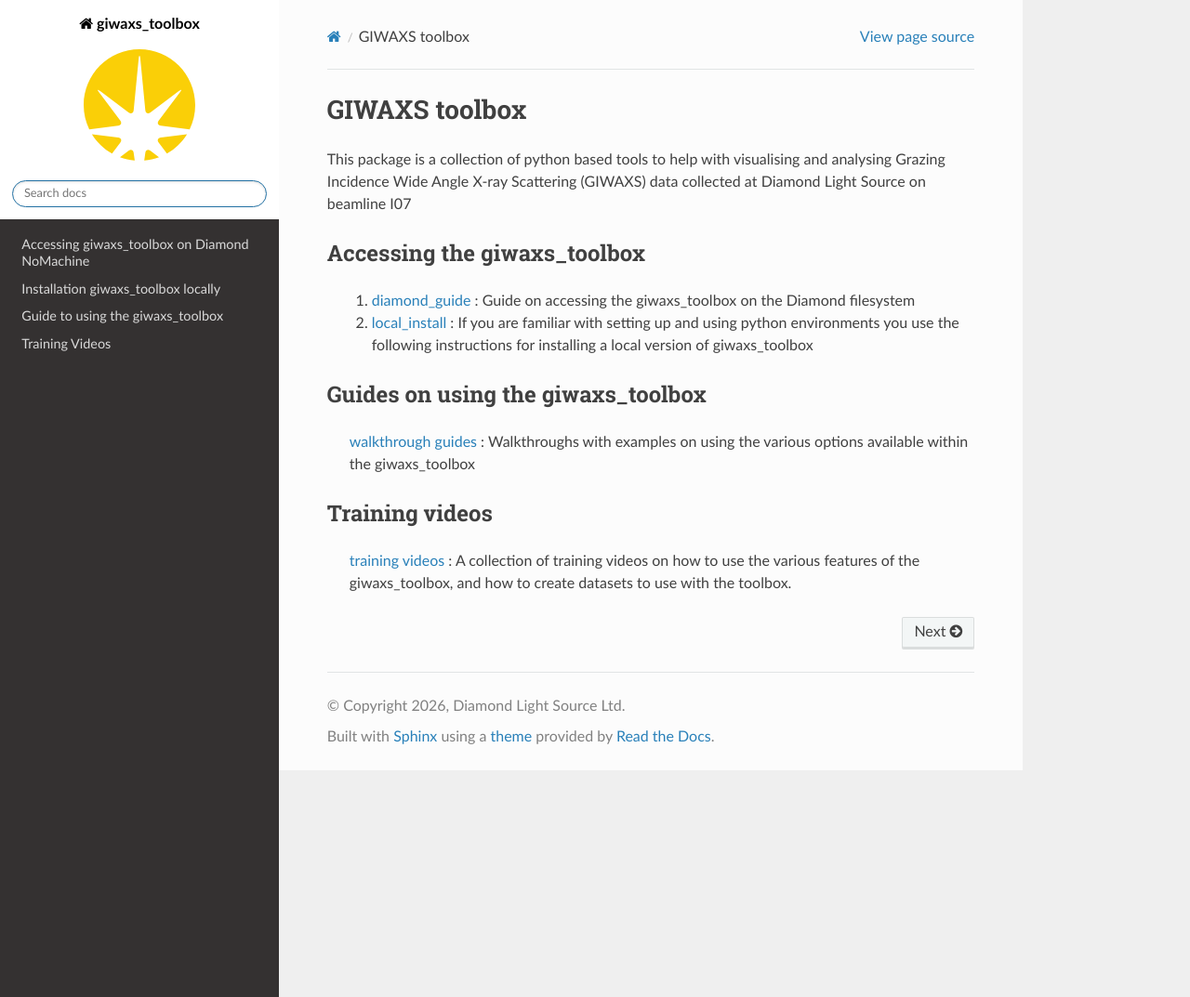
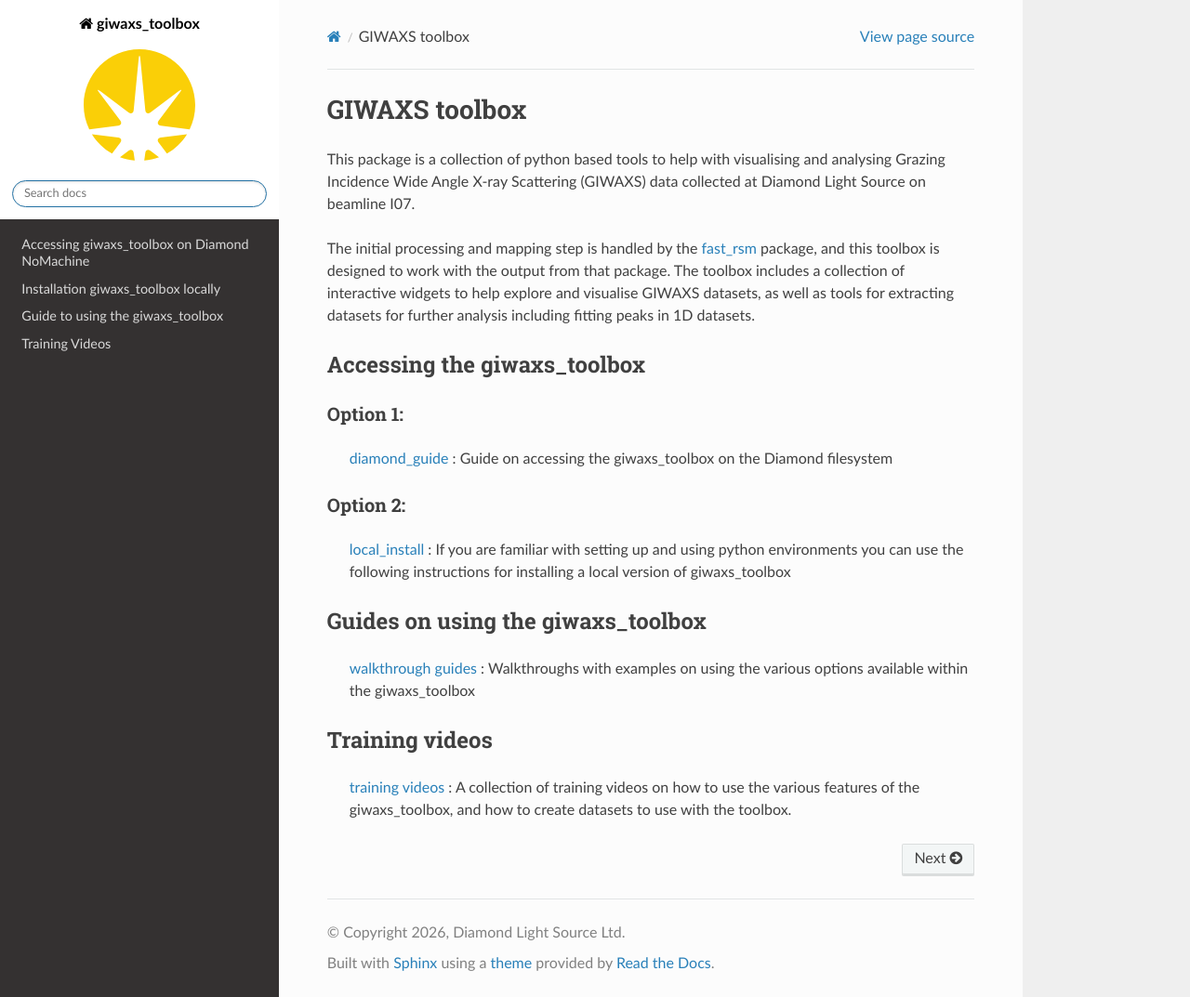
Before and after one commit to DiamondLightSource/giwaxs_toolbox, a Sphinx documentation site: the page built from docs/source/index.rst, in a window 1280 px wide and 1073 px high. Shown: the whole window at 93% size. Built offline with Sphinx 7.4.7 and the Read the Docs theme 3.1.0, drawn with Linux system fonts in a browser that asks for light colours; formulas are drawn with MathJax 3; pages that are not in the unit, such as notebooks, are missing from menus.

Commit message:
update documentation to point to fast_rsm page

```diff
--- a/docs/source/index.rst
+++ b/docs/source/index.rst
@@ -1,15 +1,23 @@
 GIWAXS toolbox
 ===================
 
-This package is a collection of python based tools to help with visualising and analysing Grazing Incidence Wide Angle X-ray Scattering (GIWAXS) data collected at Diamond Light Source on beamline I07
+This package is a collection of python based tools to help with visualising and analysing Grazing Incidence Wide Angle X-ray Scattering (GIWAXS) data collected at Diamond Light Source on beamline I07.
+
+The initial processing and mapping step is handled by the `fast_rsm`_ package, and this toolbox is designed to work with the output from that package. The toolbox includes a collection of interactive widgets to help explore and visualise GIWAXS datasets, as well as tools for extracting datasets for further analysis including fitting peaks in 1D datasets.
 
 
 
 Accessing the giwaxs_toolbox
 -------------------------------
 
-   #. `diamond_guide`_ : Guide on accessing the giwaxs_toolbox on the Diamond filesystem
-   #. `local_install`_ : If you are familiar with setting up and using python environments you use the following instructions for installing a local version of giwaxs_toolbox
+Option 1:
+****************
+
+    `diamond_guide`_ : Guide on accessing the giwaxs_toolbox on the Diamond filesystem
+
+Option 2:
+****************
+   `local_install`_ : If you are familiar with setting up and using python environments you can use the following instructions for installing a local version of giwaxs_toolbox
 
 
 
@@ -38,3 +46,4 @@
 .. _local_install: ./local_install.html
 .. _walkthrough guides: ./useage_guide.html
 .. _training videos: ./training_videos.html
+.. _fast_rsm: https://fast-rsm.readthedocs.io/en/latest/index.html
```
